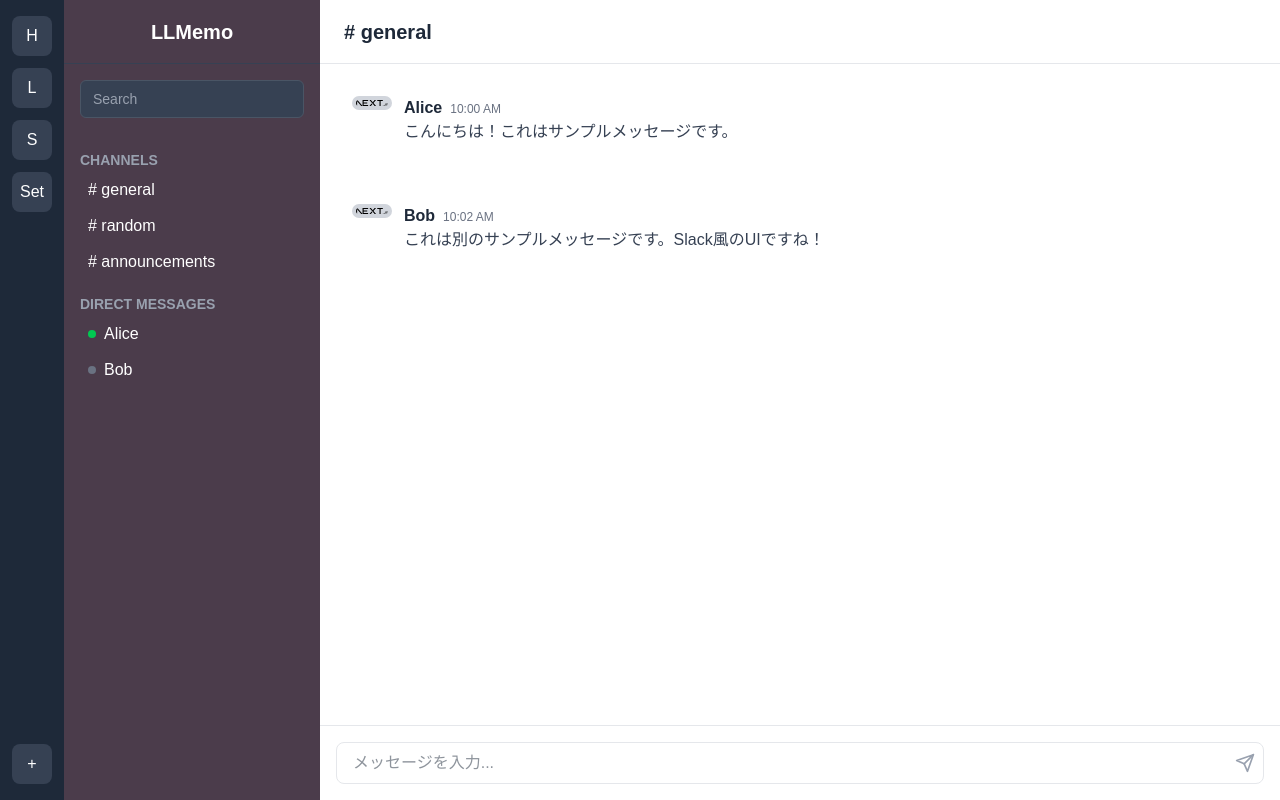
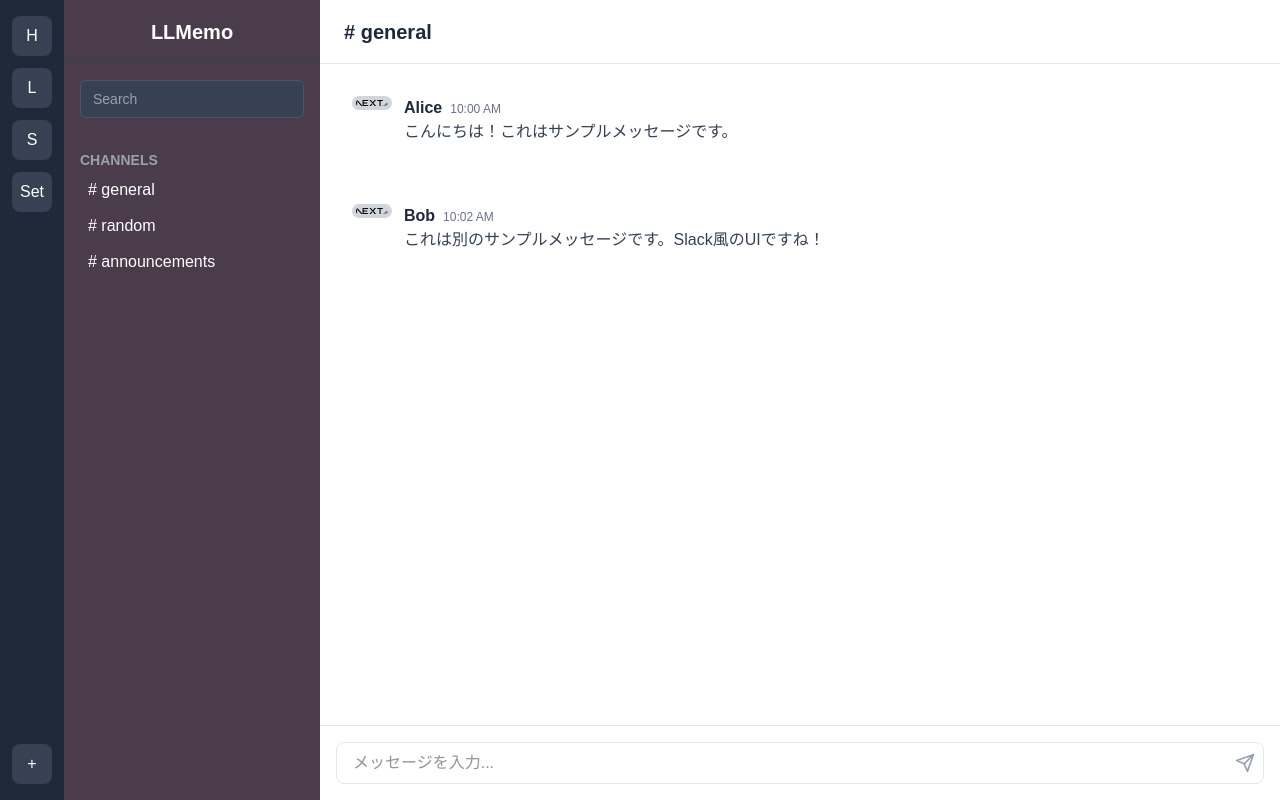
Before and after one commit to tndd/llmemo_v1, a Next.js app: page / in a window 1280 px wide. Built offline with nearby package versions, Linux system fonts and the light colour scheme.

Commit message:
refactor: remove Direct Messages section from HomeSidebar

```diff
--- a/components/view/home/HomeSidebar.tsx
+++ b/components/view/home/HomeSidebar.tsx
@@ -26,10 +26,6 @@ const HomeSidebar: React.FC<
     "hover:bg-gray-700",
   );
 
-  const dmLinkClasses = clsx(
-    "flex items-center space-x-2 px-2 py-1 rounded",
-    "hover:bg-gray-700",
-  );
 
   return (
     <SidebarLayout>
@@ -67,26 +63,6 @@ const HomeSidebar: React.FC<
             </li>
           </ul>
         </div>
-        {/* Direct Messages */}
-        <div className="mt-4">
-          <h3 className="text-sm font-semibold text-gray-400 uppercase mb-1">
-            Direct Messages
-          </h3>
-          <ul className="space-y-1">
-            <li>
-              <a href="#" className={dmLinkClasses}>
-                <span className="w-2 h-2 bg-green-500 rounded-full"></span>
-                <span>Alice</span>
-              </a>
-            </li>
-            <li>
-              <a href="#" className={dmLinkClasses}>
-                <span className="w-2 h-2 bg-gray-500 rounded-full"></span>
-                <span>Bob</span>
-              </a>
-            </li>
-          </ul>
-        </div>
         {/* Tags section removed */}
       </div>
       {/* User Info Section Removed */}
```
